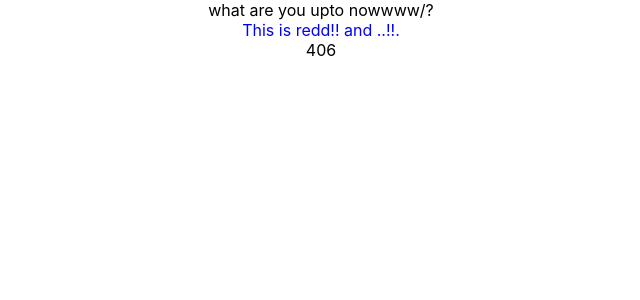
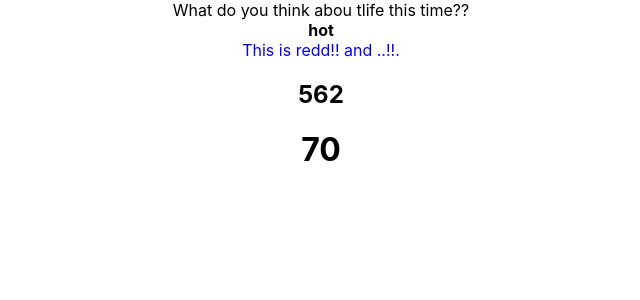
Before and after one commit to sahilrajput03/react-hot-reloader-love, a React (Create React App) app: page / in a window 1280 px wide. Shown: the top 300 px of the page, without its empty margins (319-959 px from the left). Built offline with nearby package versions, Linux system fonts and the light colour scheme.

Commit message:
Some more info added. - fastCommitPush

```diff
--- a/src/App.js
+++ b/src/App.js
@@ -3,25 +3,29 @@ import { hot } from 'react-hot-loader/root'
 // import logo from './logo.svg';
 import './App.css';
 
-console.log('amaing things!!!')
+console.log('amsss sfsfsasdfasdfaing things!!!')
 
-const ss = 10
 function App() {
   let [myValue, setMyvalue] = useState(400)
-  let some = 100;
-  // let more = 20;
-  useEffect(() => {
+  let some = 60+10;
+    useEffect(() => {
     // alert("Amazing tually or so??..")
   }, [])
 
   console.log('Is it goodD?...')
   return (
     <div className="App">
-      what are you upto nowwww/?
+      What do you think abou tlife this time??<br></br>
+      <b>hot</b>
       <div onClick={() => {
-        setMyvalue(myValue + 4 + some)
-      }} style={{ color: "blue" }}>This is redd!!   and ..!!.</div> {myValue+6}
-
+        setMyvalue(myValue + 29 + some)
+      }} style={{ color: "blue" }}>This is redd!!   and ..!!.</div>
+        <h2>
+        {myValue+162}
+        </h2>
+        <h1>
+          {some}
+        </h1>
     </div>
   );
 }
```
Also changed, not shown: resource - hotreload things/Must see for the npm run eject STYLE@officialway.png (added), resource - hotreload things/snippet.txt, 1 other file (tests, documents, lock files or other folders).
